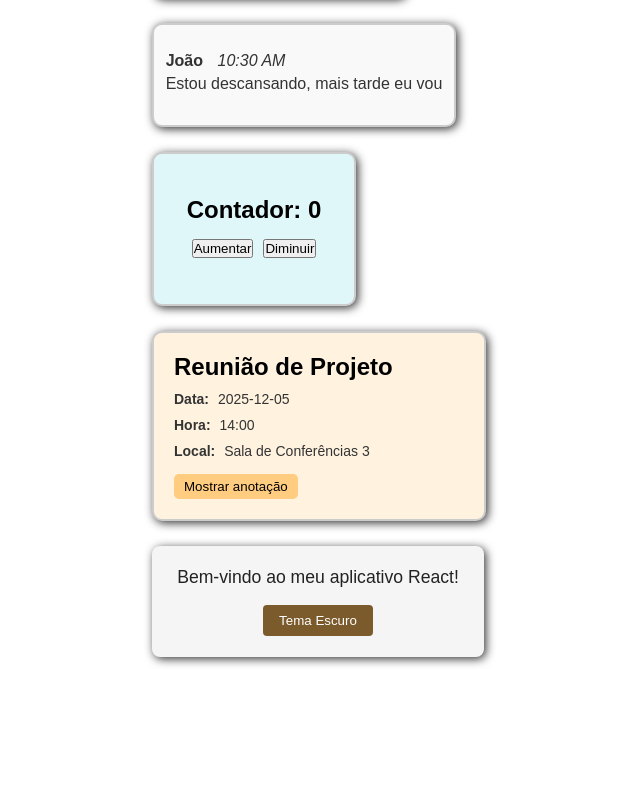
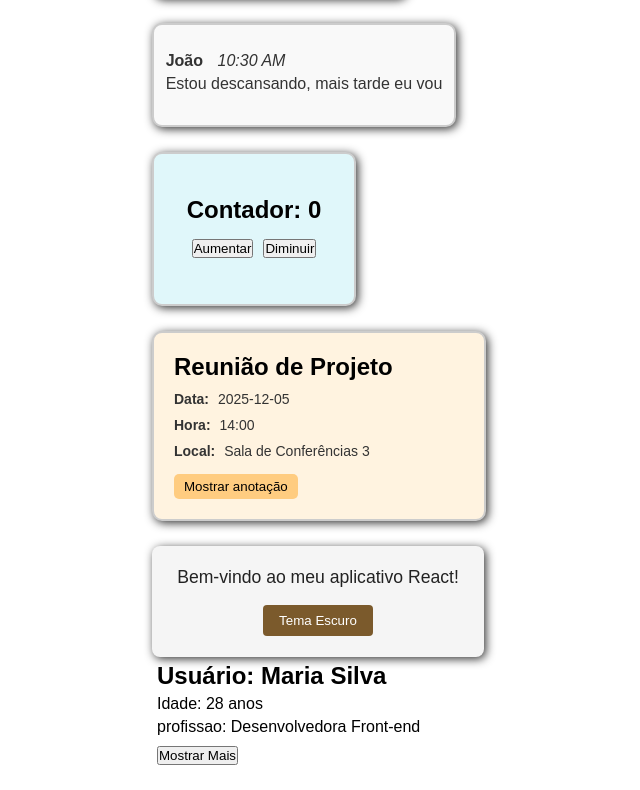
Before and after one commit to samellop3s/react-js-hooks-studies, a React (Vite) app in the folder meu-projeto/: page / in a window 1280 px wide. Shown: the part 326-1116 px from the top of the page, without its empty margins (321-961 px from the left). Before the commit the page ends 1003 px from the top, so only its background shows below. Built offline with nearby package versions, Linux system fonts and the light colour scheme.

Commit message:
usuario criado

```diff
--- a/meu-projeto/src/App.jsx
+++ b/meu-projeto/src/App.jsx
@@ -3,6 +3,7 @@ import Mensagem from "./Componentes/Mensagem.jsx";
 import Contador from "./Componentes/Contador.jsx";
 import Agenda from "./Componentes/Agenda.jsx";
 import Tema from "./Componentes/Tema.jsx";
+import Usuario from "./Componentes/Usuario.jsx";
 
 function App() {
     return (
@@ -32,6 +33,13 @@ function App() {
             <Tema
                 texto="Bem-vindo ao meu aplicativo React!"
             />
+
+            <Usuario
+                nome="Maria Silva"
+                idade={28}
+                profissao="Desenvolvedora Front-end"
+                descricao="Maria é uma desenvolvedora apaixonada por criar interfaces de usuário intuitivas e responsivas."
+            />
         </>
     );
 }
--- /dev/null
+++ b/meu-projeto/src/Componentes/Usuario.jsx
@@ -0,0 +1,25 @@
+import { useState } from "react";
+
+function Usuario (props) {
+
+    const [mostrarMais, setMostrarMais] = useState (false);
+
+    function toggleUsuario () {
+        setMostrarMais (!mostrarMais);
+    }
+
+    return (
+        <div className="container-usuario">
+            <h2>Usuário: {props.nome}</h2>
+            <p>Idade: {props.idade} anos</p>
+            <p>profissao: {props.profissao}</p>
+            <button onClick={toggleUsuario}>
+                {mostrarMais ? "Mostrar Menos" : "Mostrar Mais"}
+            </button>
+
+            {mostrarMais && <p>{props.descricao}</p>}
+        </div>
+    );
+}
+
+export default Usuario;
```
